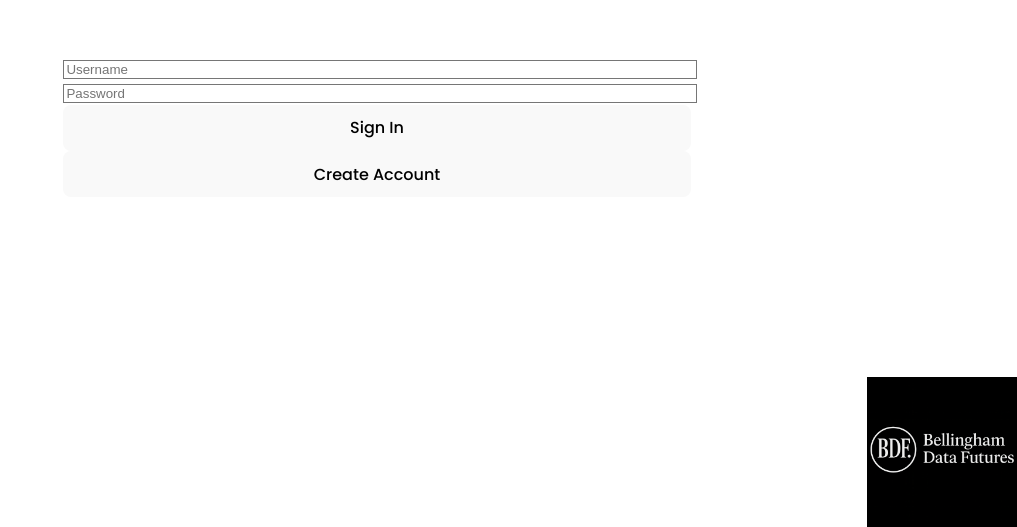
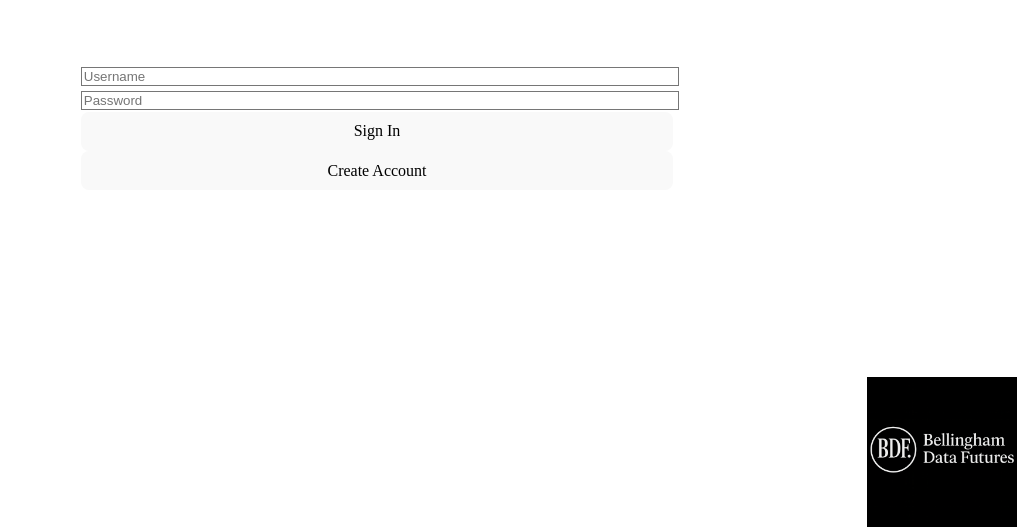
Before and after one commit to cbellingham/bellingham-platform, a React (Vite) app in the folder bellingham-frontend/: page /login in a window 1280 px wide. Shown: the part 273-800 px from the top of the page, without its empty margins (263-1280 px from the left). Built offline with nearby package versions, Linux system fonts and the light colour scheme.

Commit message:
Use Times New Roman across site

```diff
--- a/bellingham-frontend/index.html
+++ b/bellingham-frontend/index.html
@@ -3,9 +3,7 @@
   <head>
     <meta charset="UTF-8" />
     <meta name="viewport" content="width=device-width, initial-scale=1.0" />
-    <link rel="preconnect" href="https://fonts.googleapis.com" />
-    <link rel="preconnect" href="https://fonts.gstatic.com" crossorigin />
-    <link href="https://fonts.googleapis.com/css2?family=Poppins:wght@400;500;700&display=swap" rel="stylesheet" />
+    <!-- Times New Roman is available on most systems so no external font imports are needed -->
     <title>Bellingham Data Futures</title>
   </head>
   <body>
--- a/bellingham-frontend/src/index.css
+++ b/bellingham-frontend/src/index.css
@@ -19,7 +19,7 @@ body {
   min-height: 100vh;
   background-color: var(--bg-color);
   color: var(--text-color);
-  font-family: 'Poppins', sans-serif;
+  font-family: 'Times New Roman', serif;
   line-height: 1.5;
   font-weight: 400;
   font-synthesis: none;
--- a/bellingham-frontend/tailwind.config.js
+++ b/bellingham-frontend/tailwind.config.js
@@ -10,7 +10,7 @@ export default {
         contrast: '#fff'
       },
       fontFamily: {
-        sans: ['Poppins', 'sans-serif']
+        sans: ['"Times New Roman"', 'serif']
       }
     }
   },
```
Also changed, not shown: 2 other files (tests, documents, lock files or other folders).
